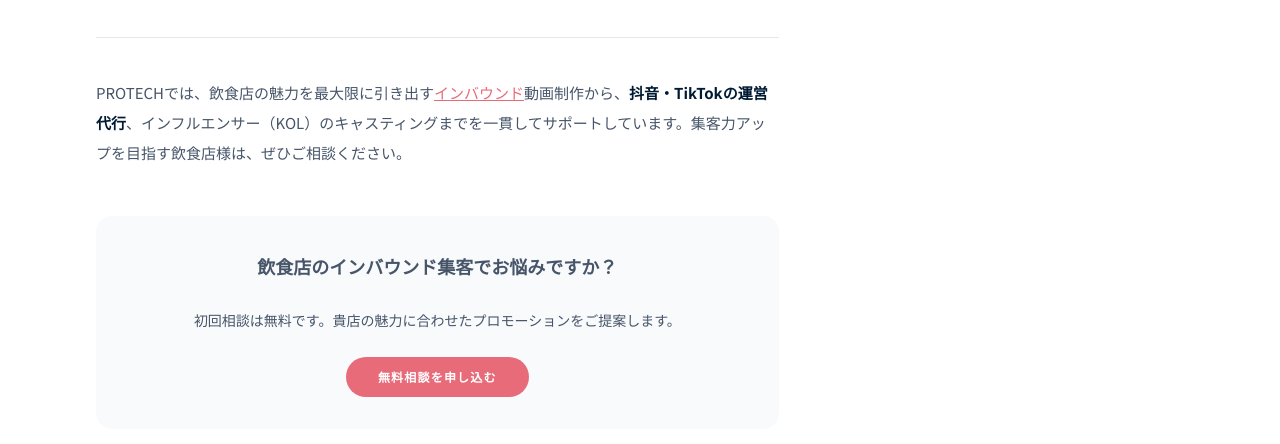
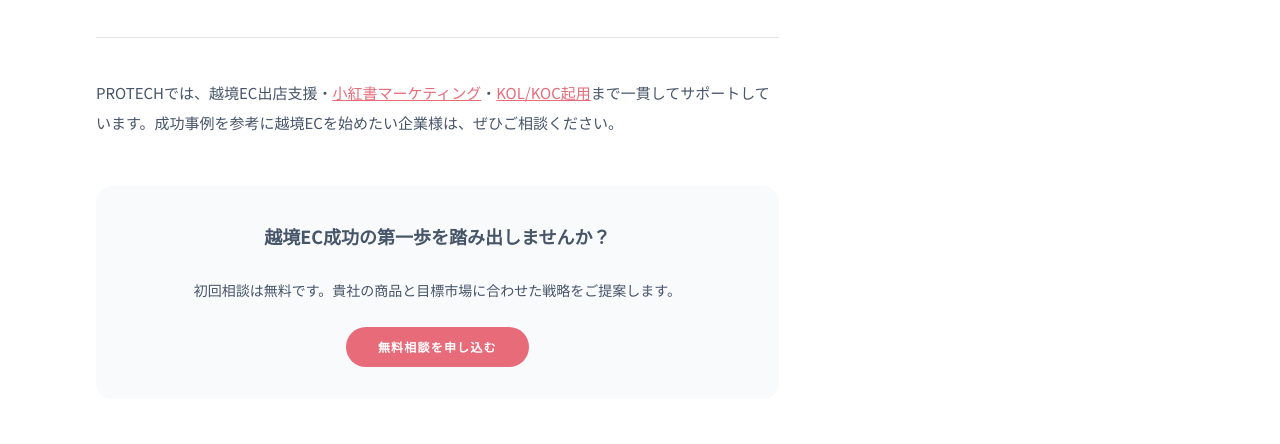
Before and after one commit to TKshiro/protech-website, a website: page frontend/blog/cross-border-ec-success-cases.html in a window 1280 px wide. Shown: the part 5065-5509 px from the top of the page. Drawn offline with nearby package versions, Linux system fonts and the light colour scheme.

Commit message:
fix: correct mismatched CTA text in cross-border-ec-market-size and success-cases articles; add proper EC-focused messaging and internal links

```diff
--- a/frontend/blog/cross-border-ec-success-cases.html
+++ b/frontend/blog/cross-border-ec-success-cases.html
@@ -284,14 +284,13 @@
 
 <hr>
 
-            <p>PROTECHでは、飲食店の魅力を最大限に引き出す<a href="/blog/inbound-meaning-guide"
-                    class="text-coral underline hover:opacity-80">インバウンド</a>動画制作から、<strong>抖音・TikTokの運営代行</strong>、インフルエンサー（KOL）のキャスティングまでを一貫してサポートしています。集客力アップを目指す飲食店様は、ぜひご相談ください。
+            <p>PROTECHでは、越境EC出店支援・<a href="/red" class="text-coral underline hover:opacity-80">小紅書マーケティング</a>・<a href="/blog/kol-koc-guide" class="text-coral underline hover:opacity-80">KOL/KOC起用</a>まで一貫してサポートしています。成功事例を参考に越境ECを始めたい企業様は、ぜひご相談ください。
             </p>
 
             <!-- CTA -->
             <div class="mt-12 p-8 bg-slate-50 rounded-2xl text-center">
-                <p class="font-bold text-tech-blue text-lg mb-2">飲食店のインバウンド集客でお悩みですか？</p>
-                <p class="text-sm text-gray-500 mb-6">初回相談は無料です。貴店の魅力に合わせたプロモーションをご提案します。</p>
+                <p class="font-bold text-tech-blue text-lg mb-2">越境EC成功の第一歩を踏み出しませんか？</p>
+                <p class="text-sm text-gray-500 mb-6">初回相談は無料です。貴社の商品と目標市場に合わせた戦略をご提案します。</p>
                 <a href="/contact"
                     class="btn-coral px-8 py-3 rounded-full text-xs font-bold tracking-widest inline-block">無料相談を申し込む</a>
             </div>
```
Also changed, not shown: frontend/blog/cross-border-ec-market-size-2026.html (+3 -4 lines).
